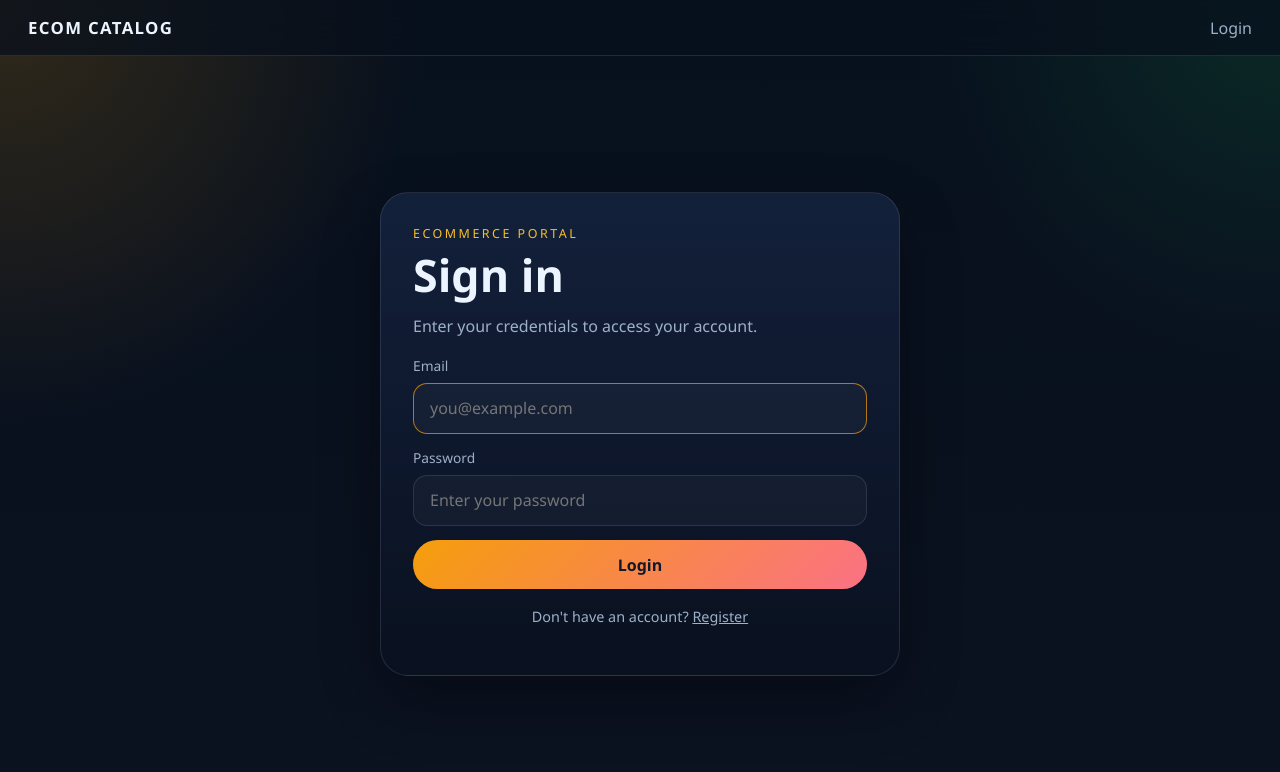
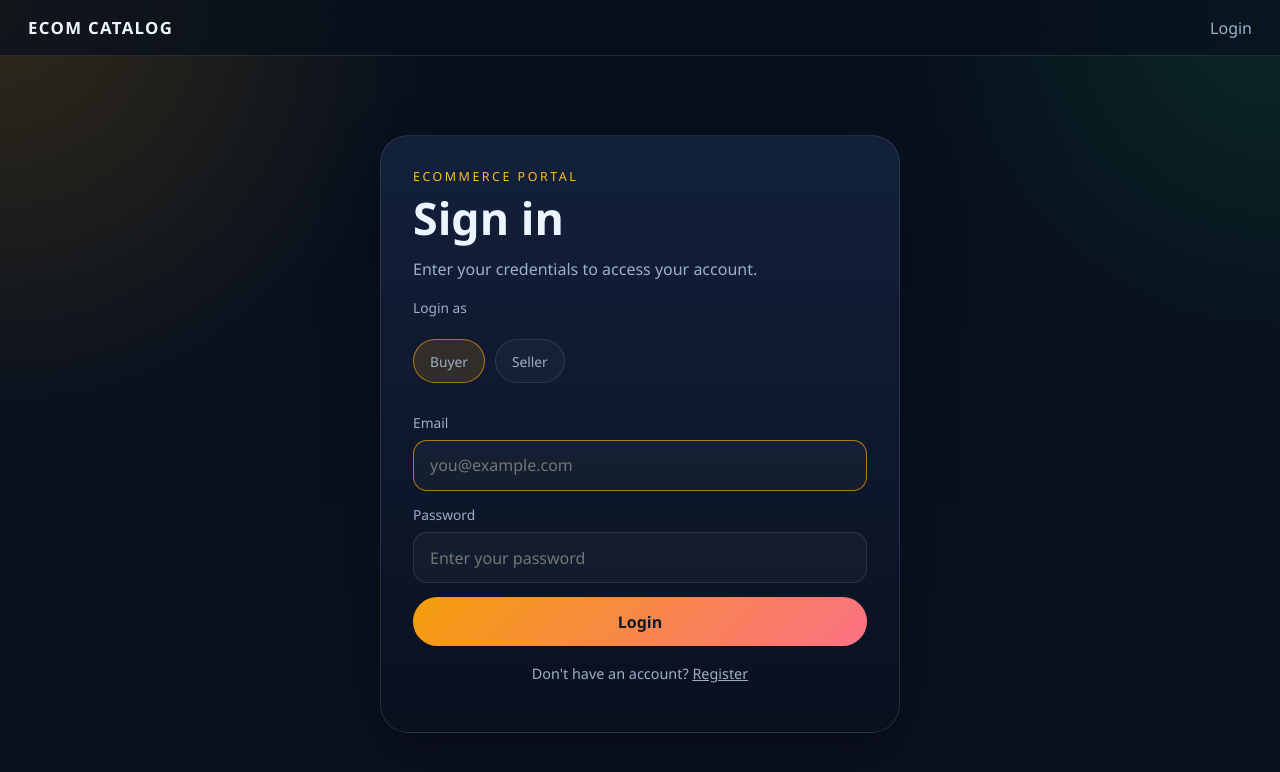
Before and after one commit to pdgayan/ecom-web, a React (Vite) app in the folder frontend/: page /login in a window 1280 px wide. Shown: the top 772 px of the page. Built offline with nearby package versions, Linux system fonts and the light colour scheme; no server answers; the HTML template or start-up script is replaced by a standard one.

Commit message:
ui change for multple accs

```diff
--- a/frontend/src/App.jsx
+++ b/frontend/src/App.jsx
@@ -3,7 +3,7 @@ import { BrowserRouter, Routes, Route, Navigate } from "react-router-dom";
 import { AppProvider, useApp } from "./AppContext";
 import Navbar from "./components/Navbar";
 import LoginPage from "./pages/LoginPage";
-import RegisterPage from "./pages/RegisterPage"
+import RegisterPage from "./pages/RegisterPage";
 import ProfilePage from "./pages/ProfilePage";
 import ProductListPage from "./pages/ProductListPage";
 import ProductDetailPage from "./pages/ProductDetailPage";
@@ -16,8 +16,9 @@ import SellerDashboardPage from "./pages/SellerDashboardPage";
 //
 function AppRoutes() {
   const { user } = useApp();
+  const isSellerRole = user?.role === "seller" || user?.role === "admin";
   const defaultRoute = user
-    ? user.role === "seller"
+    ? isSellerRole
       ? "/dashboard"
       : "/products"
     : "/login";
--- a/frontend/src/components/Navbar.jsx
+++ b/frontend/src/components/Navbar.jsx
@@ -5,6 +5,8 @@ import { useApp } from "../AppContext";
 export default function Navbar() {
   const { user, logout } = useApp();
   const navigate = useNavigate();
+  const isSellerRole = user?.role === "seller" || user?.role === "admin";
+  const isBuyerRole = user?.role === "buyer" || user?.role === "customer";
 
   function handleLogout() {
     logout();
@@ -14,7 +16,7 @@ export default function Navbar() {
   return (
     <nav className="navbar">
       <Link
-        to={user?.role === "seller" ? "/dashboard" : "/products"}
+        to={isSellerRole ? "/dashboard" : "/products"}
         className="navbar-brand"
       >
         Ecom Catalog
@@ -26,12 +28,12 @@ export default function Navbar() {
             Login
           </Link>
         )}
-        {user?.role === "buyer" && (
+        {isBuyerRole && (
           <Link to="/products" className="nav-link">
             Products
           </Link>
         )}
-        {user?.role === "seller" && (
+        {isSellerRole && (
           <Link to="/dashboard" className="nav-link">
             Dashboard
           </Link>
--- a/frontend/src/pages/LoginPage.jsx
+++ b/frontend/src/pages/LoginPage.jsx
@@ -6,6 +6,7 @@ import { AUTH_URL } from "../api";
 export default function LoginPage() {
   const [email, setEmail] = useState("");
   const [password, setPassword] = useState("");
+  const [role, setRole] = useState("buyer");
   const [error, setError] = useState("");
   const [isLoading, setIsLoading] = useState(false);
   const { login } = useApp();
@@ -36,7 +37,7 @@ export default function LoginPage() {
         headers: {
           "Content-Type": "application/json",
         },
-        body: JSON.stringify({ email: email.trim(), password }),
+        body: JSON.stringify({ email: email.trim(), password, role }),
       });
 
       const data = await response.json();
@@ -66,6 +67,41 @@ export default function LoginPage() {
         {error && <div className="form-error">{error}</div>}
 
         <form onSubmit={handleSubmit}>
+          <div className="form-group">
+            <label>Login as</label>
+            <div
+              className="role-switch"
+              role="radiogroup"
+              aria-label="Login role"
+            >
+              <label
+                className={`role-chip ${role === "buyer" ? "active" : ""}`}
+              >
+                <input
+                  type="radio"
+                  name="role"
+                  value="buyer"
+                  checked={role === "buyer"}
+                  onChange={(e) => setRole(e.target.value)}
+                  style={{ display: "none" }}
+                />
+                Buyer
+              </label>
+              <label
+                className={`role-chip ${role === "seller" ? "active" : ""}`}
+              >
+                <input
+                  type="radio"
+                  name="role"
+                  value="seller"
+                  checked={role === "seller"}
+                  onChange={(e) => setRole(e.target.value)}
+                  style={{ display: "none" }}
+                />
+                Seller
+              </label>
+            </div>
+          </div>
           <div className="form-group">
             <label>Email</label>
             <input
--- a/frontend/src/pages/RegisterPage.jsx
+++ b/frontend/src/pages/RegisterPage.jsx
@@ -13,6 +13,7 @@ const initialForm = {
 
 export default function RegisterPage() {
   const [form, setForm] = useState(initialForm);
+  const [role, setRole] = useState("buyer");
   const [error, setError] = useState("");
   const [successMessage, setSuccessMessage] = useState("");
   const [isLoading, setIsLoading] = useState(false);
@@ -67,6 +68,7 @@ export default function RegisterPage() {
           email: form.email.trim(),
           password: form.password,
           phone: form.phone.trim(),
+          role,
         }),
       });
 
@@ -99,11 +101,44 @@ export default function RegisterPage() {
         <p>Fill in your details to get started.</p>
 
         {error && <div className="form-error">{error}</div>}
-        {successMessage && (
-          <div className="form-success">{successMessage}</div>
-        )}
+        {successMessage && <div className="form-success">{successMessage}</div>}
 
         <form onSubmit={handleSubmit}>
+          <div className="form-group">
+            <label>Register as</label>
+            <div
+              className="role-switch"
+              role="radiogroup"
+              aria-label="Register role"
+            >
+              <label
+                className={`role-chip ${role === "buyer" ? "active" : ""}`}
+              >
+                <input
+                  type="radio"
+                  name="register-role"
+                  value="buyer"
+                  checked={role === "buyer"}
+                  onChange={(e) => setRole(e.target.value)}
+                  style={{ display: "none" }}
+                />
+                Buyer
+              </label>
+              <label
+                className={`role-chip ${role === "seller" ? "active" : ""}`}
+              >
+                <input
+                  type="radio"
+                  name="register-role"
+                  value="seller"
+                  checked={role === "seller"}
+                  onChange={(e) => setRole(e.target.value)}
+                  style={{ display: "none" }}
+                />
+                Seller
+              </label>
+            </div>
+          </div>
           <div className="form-row">
             <div className="form-group">
               <label>First Name</label>
--- a/frontend/src/pages/SellerDashboardPage.jsx
+++ b/frontend/src/pages/SellerDashboardPage.jsx
@@ -1,5 +1,6 @@
 import React, { useEffect, useMemo, useState } from "react";
 import { CATALOG_URL } from "../api";
+import { useApp } from "../AppContext";
 
 const emptyForm = {
   id: "",
@@ -71,6 +72,7 @@ function formatFormValue(product) {
 }
 
 export default function SellerDashboardPage() {
+  const { token } = useApp();
   const [products, setProducts] = useState([]);
   const [formData, setFormData] = useState(emptyForm);
   const [loading, setLoading] = useState(true);
@@ -127,7 +129,10 @@ export default function SellerDashboardPage() {
           : `${CATALOG_URL}/products`,
         {
           method: editing ? "PUT" : "POST",
-          headers: { "Content-Type": "application/json" },
+          headers: {
+            "Content-Type": "application/json",
+            ...(token ? { Authorization: `Bearer ${token}` } : {}),
+          },
           body: JSON.stringify(payload),
         },
       );
@@ -153,6 +158,11 @@ export default function SellerDashboardPage() {
     try {
       const response = await fetch(`${CATALOG_URL}/products/${id}`, {
         method: "DELETE",
+        headers: token
+          ? {
+              Authorization: `Bearer ${token}`,
+            }
+          : {},
       });
       const data = await response.json();
       if (!response.ok) throw new Error(data.message || "Delete failed");
```
